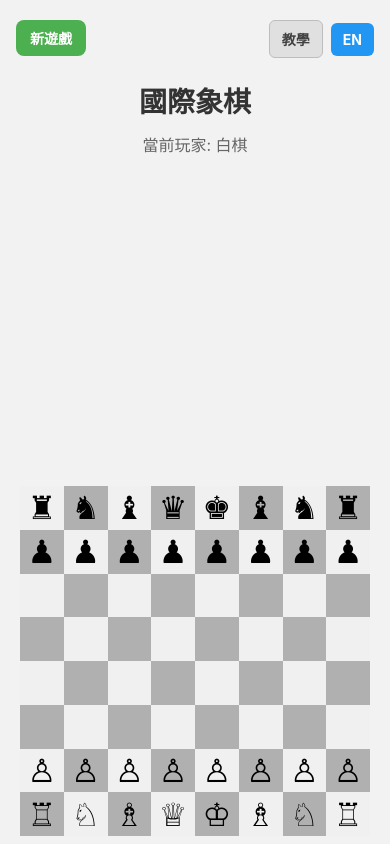
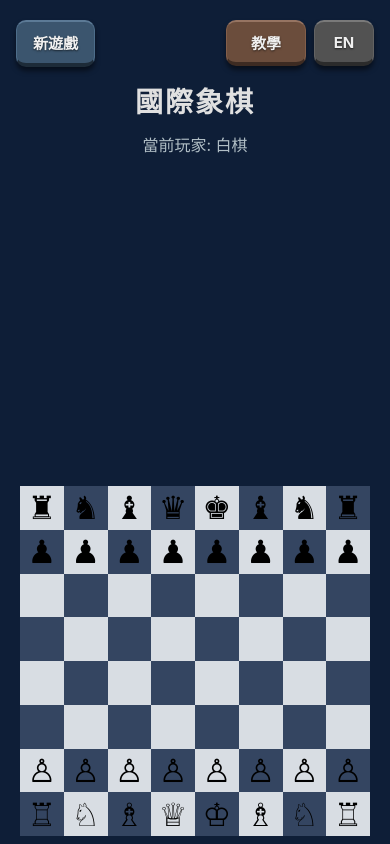
Before and after one commit to frog1014/chess, a React Native app: screen / in a window 390 px wide. Built offline with nearby package versions, Linux system fonts and the light colour scheme.

Commit message:
feat: bg color, btn, move history

```diff
--- a/App.tsx
+++ b/App.tsx
@@ -23,6 +23,5 @@ export default function App() {
 const styles = StyleSheet.create({
   container: {
     flex: 1,
-    backgroundColor: '#f2f2f2',
   },
 });
--- a/src/components/ChessBoard.tsx
+++ b/src/components/ChessBoard.tsx
@@ -19,10 +19,11 @@ interface ChessBoardProps {
   board: Board;
   selectedSquare: SelectedSquare | null;
   tutorialMode: boolean;
+  moveHistory?: Array<{ from: [number, number]; to: [number, number] }>;
   onSquarePress: (row: number, col: number) => void;
 }
 
-export function ChessBoard({ board, selectedSquare, tutorialMode, onSquarePress }: ChessBoardProps) {
+export function ChessBoard({ board, selectedSquare, tutorialMode, moveHistory = [], onSquarePress }: ChessBoardProps) {
   const renderPiece = (piece: BoardSquare) => {
     if (!piece) return '';
     return getPieceUnicode(piece.type, piece.color);
@@ -40,6 +41,10 @@ export function ChessBoard({ board, selectedSquare, tutorialMode, onSquarePress
   const isLegalTarget = (row: number, col: number) =>
     legalTargets.some((m) => m.row === row && m.col === col);
 
+  const lastMove = moveHistory && moveHistory.length > 0 ? moveHistory[moveHistory.length - 1] : null;
+  const isLastMoveFrom = (row: number, col: number) => lastMove && lastMove.from[0] === row && lastMove.from[1] === col;
+  const isLastMoveTo = (row: number, col: number) => lastMove && lastMove.to[0] === row && lastMove.to[1] === col;
+
   return (
     <View style={[styles.board, { width: BOARD_SIZE, height: BOARD_SIZE }]}>
       {board.map((row, rowIndex) => (
@@ -48,6 +53,8 @@ export function ChessBoard({ board, selectedSquare, tutorialMode, onSquarePress
             const isLight = (rowIndex + colIndex) % 2 === 0;
             const isSelected = isSquareSelected(rowIndex, colIndex);
             const showLegal = isLegalTarget(rowIndex, colIndex);
+            const isLastFrom = isLastMoveFrom(rowIndex, colIndex);
+            const isLastTo = isLastMoveTo(rowIndex, colIndex);
 
             return (
               <TouchableOpacity
@@ -56,12 +63,15 @@ export function ChessBoard({ board, selectedSquare, tutorialMode, onSquarePress
                   styles.square,
                   { width: SQUARE_SIZE, height: SQUARE_SIZE },
                   isLight ? styles.lightSquare : styles.darkSquare,
+                  isSelected && styles.selectedSquare,
+                  (isLastFrom || isLastTo) && styles.lastMoveSquare,
                   showLegal && styles.legalMoveSquare,
-                  isSelected && styles.selectedSquare,
                 ]}
                 onPress={() => onSquarePress(rowIndex, colIndex)}
               >
                 <Text style={styles.piece}>{renderPiece(piece)}</Text>
+                {isLastFrom && <Text style={styles.moveNumber}>1</Text>}
+                {isLastTo && <Text style={styles.moveNumber}>2</Text>}
               </TouchableOpacity>
             );
           })}
@@ -83,10 +93,10 @@ const styles = StyleSheet.create({
     alignItems: 'center',
   },
   lightSquare: {
-    backgroundColor: '#f0f0f0',
+    backgroundColor: '#D8DDE3',
   },
   darkSquare: {
-    backgroundColor: '#b0b0b0',
+    backgroundColor: '#344561',
   },
   legalMoveSquare: {
     backgroundColor: 'rgba(76, 175, 80, 0.45)',
@@ -95,6 +105,24 @@ const styles = StyleSheet.create({
     backgroundColor: '#BACA44',
     opacity: 0.85,
   },
+  lastMoveSquare: {
+    backgroundColor: 'rgba(237, 99, 135, 0.6)',
+  },
+  moveNumber: {
+    position: 'absolute',
+    fontSize: 12,
+    fontWeight: 'bold',
+    color: 'white',
+    backgroundColor: 'rgba(8, 8, 8, 0.8)',
+    borderRadius: 12,
+    width: 16,
+    height: 16,
+    textAlign: 'center',
+    lineHeight: 16,
+    bottom: 4,
+    right: 4,
+    opacity: 0.8,
+  },
   piece: {
     fontSize: 32,
   },
--- a/src/screens/PlayScreen.tsx
+++ b/src/screens/PlayScreen.tsx
@@ -186,6 +186,7 @@ export function PlayScreen() {
           board={gameState.board}
           selectedSquare={selectedSquare}
           tutorialMode={tutorialMode}
+          moveHistory={gameState.moveHistory}
           onSquarePress={handleSquarePress}
         />
       </View>
@@ -196,7 +197,7 @@ export function PlayScreen() {
 const styles = StyleSheet.create({
   container: {
     flex: 1,
-    backgroundColor: '#f2f2f2',
+    backgroundColor: '#0E1E37',
     paddingTop: 24
   },
   upperContent: {
@@ -209,23 +210,29 @@ const styles = StyleSheet.create({
   },
   title: {
     fontSize: 28,
-    fontWeight: 'bold',
+    fontWeight: '800',
     marginBottom: 12,
-    color: '#333',
+    color: '#E0E0E0',
     textAlign: 'center',
+    letterSpacing: 2,
   },
   newGameTopLeft: {
     position: 'absolute',
     top: 20,
     left: 16,
     zIndex: 2,
-    backgroundColor: '#4CAF50',
+    backgroundColor: '#4E9F3D',
     paddingHorizontal: 14,
     paddingVertical: 8,
     borderRadius: 8,
+    elevation: 15,
+    shadowColor: '#fff',
+    shadowOpacity: 0.4,
+    shadowRadius: 10,
+    shadowOffset: { width: 0, height: 5 },
   },
   newGameTopLeftText: {
-    color: 'white',
+    color: '#f5f5f5',
     fontSize: 14,
     fontWeight: 'bold',
   },
@@ -239,19 +246,23 @@ const styles = StyleSheet.create({
     gap: 8,
   },
   tutorialButton: {
-    backgroundColor: '#e0e0e0',
-    paddingHorizontal: 12,
+    backgroundColor: '#c8926b',
+    paddingHorizontal: 16,
     paddingVertical: 8,
-    borderRadius: 6,
-    borderWidth: 1,
-    borderColor: '#bdbdbd',
+    borderRadius: 8,
+    borderWidth: 0,
+    elevation: 8,
+    shadowColor: '#fff',
+    shadowOpacity: 0.3,
+    shadowRadius: 8,
+    shadowOffset: { width: 0, height: 4 },
   },
   tutorialButtonOn: {
-    backgroundColor: '#FF9800',
-    borderColor: '#F57C00',
+    backgroundColor: '#c8926b',
+    borderColor: '#a0714a',
   },
   tutorialButtonText: {
-    color: '#424242',
+    color: '#2d2d2d',
     fontSize: 14,
     fontWeight: 'bold',
   },
@@ -259,13 +270,18 @@ const styles = StyleSheet.create({
     color: 'white',
   },
   languageButton: {
-    backgroundColor: '#2196F3',
-    paddingHorizontal: 12,
+    backgroundColor: '#9e9e9e',
+    paddingHorizontal: 16,
     paddingVertical: 8,
-    borderRadius: 6,
+    borderRadius: 8,
+    elevation: 8,
+    shadowColor: '#fff',
+    shadowOpacity: 0.3,
+    shadowRadius: 8,
+    shadowOffset: { width: 0, height: 4 },
   },
   languageButtonText: {
-    color: 'white',
+    color: '#2d2d2d',
     fontSize: 14,
     fontWeight: 'bold',
   },
@@ -277,7 +293,7 @@ const styles = StyleSheet.create({
   },
   turnText: {
     fontSize: 16,
-    color: '#666',
+    color: '#b0bec5',
     textAlign: 'center',
     marginBottom: 6,
   },
@@ -297,7 +313,6 @@ const styles = StyleSheet.create({
     alignItems: 'center',
     paddingTop: 8,
     paddingBottom: 8,
-    backgroundColor: '#f2f2f2',
   },
   pieceTutorialBlock: {
     marginTop: 8,
@@ -306,13 +321,13 @@ const styles = StyleSheet.create({
   },
   pieceTutorialRules: {
     fontSize: 13,
-    color: '#1565C0',
+    color: '#64b5f6',
     lineHeight: 20,
     textAlign: 'center',
   },
   pieceTutorialSituation: {
     fontSize: 13,
-    color: '#0D47A1',
+    color: '#81c784',
     fontWeight: '600',
     lineHeight: 20,
     marginTop: 6,
@@ -320,7 +335,7 @@ const styles = StyleSheet.create({
   },
   selectedPieceText: {
     fontSize: 16,
-    color: '#333',
+    color: '#ffffff',
     fontWeight: '600',
     textAlign: 'center',
   },
@@ -335,4 +350,115 @@ const styles = StyleSheet.create({
   noMovesTitle: {
     fontWeight: '700',
   },
+
+  // 1. 新遊戲按鈕 (維持基準)
+  newGameTopLeft: {
+    position: 'absolute',
+    top: 20,
+    left: 16,
+    zIndex: 2,
+    backgroundColor: '#3b556e',
+    paddingHorizontal: 16,
+    paddingVertical: 10,
+    borderRadius: 10,
+    borderTopWidth: 2,
+    borderTopColor: '#5c7a96',
+    borderBottomWidth: 4,
+    borderBottomColor: '#1d2b38',
+    borderLeftWidth: 1,
+    borderLeftColor: '#4d6d8a',
+    borderRightWidth: 1,
+    borderRightColor: '#4d6d8a',
+    elevation: 10,
+    shadowColor: '#000',
+    shadowOpacity: 0.5,
+    shadowRadius: 5,
+    shadowOffset: { width: 0, height: 4 },
+  },
+  newGameTopLeftText: {
+    color: '#F0F0F0',
+    fontSize: 15,
+    fontWeight: 'bold',
+    includeFontPadding: false, // 移除字體預設邊距
+    textAlignVertical: 'center',
+    textShadowColor: 'rgba(0, 0, 0, 0.6)',
+    textShadowOffset: { width: 0, height: 1 },
+    textShadowRadius: 2,
+  },
+
+  // 2. 教學按鈕 (固定寬高避免跳動)
+  tutorialButton: {
+    backgroundColor: '#6b4d3c',
+    borderRadius: 10,
+    minWidth: 80,               // 鎖定寬度
+    height: 46,                 // 鎖定高度
+    justifyContent: 'center',
+    alignItems: 'center',
+    borderTopWidth: 2,
+    borderTopColor: '#967462',
+    borderBottomWidth: 4,
+    borderBottomColor: '#3d2b22',
+    borderLeftWidth: 1,
+    borderLeftColor: '#825e4a',
+    borderRightWidth: 1,
+    borderRightColor: '#825e4a',
+    elevation: 10,
+    shadowColor: '#000',
+    shadowOpacity: 0.5,
+    shadowRadius: 5,
+    shadowOffset: { width: 0, height: 4 },
+  },
+  tutorialButtonOn: {
+    backgroundColor: '#8D6E63',
+    borderTopColor: '#D7CCC8',
+    borderBottomColor: '#5D4037',
+    borderLeftColor: '#A1887F',
+    borderRightColor: '#A1887F',
+    // 這裡不寫邊框寬度，它會自動沿用 tutorialButton 的數值
+  },
+  tutorialButtonText: {
+    color: '#F0F0F0',
+    fontSize: 15,
+    fontWeight: 'bold',
+    includeFontPadding: false, // 關鍵：防止 Android 字體換行/位移
+    textAlignVertical: 'center',
+    textAlign: 'center',
+    textShadowColor: 'rgba(0, 0, 0, 0.6)',
+    textShadowOffset: { width: 0, height: 1 },
+    textShadowRadius: 2,
+  },
+
+  // 3. 語言按鈕 (固定寬高避免切換跳動)
+  languageButton: {
+    backgroundColor: '#525252',
+    borderRadius: 10,
+    minWidth: 60,               // 鎖定寬度，足以容納 EN 與 繁中
+    height: 46,                 // 鎖定高度
+    justifyContent: 'center',
+    alignItems: 'center',
+    borderTopWidth: 2,
+    borderTopColor: '#7a7a7a',
+    borderBottomWidth: 4,
+    borderBottomColor: '#2b2b2b',
+    borderLeftWidth: 1,
+    borderLeftColor: '#636363',
+    borderRightWidth: 1,
+    borderRightColor: '#636363',
+    elevation: 8,
+    shadowColor: '#000',
+    shadowOpacity: 0.5,
+    shadowRadius: 5,
+    shadowOffset: { width: 0, height: 4 },
+  },
+  languageButtonText: {
+    color: '#F0F0F0',
+    fontSize: 15,
+    fontWeight: 'bold',
+    includeFontPadding: false, // 關鍵：解決切換語系時的高低落差
+    textAlignVertical: 'center',
+    textAlign: 'center',
+    textShadowColor: 'rgba(0, 0, 0, 0.6)',
+    textShadowOffset: { width: 0, height: 1 },
+    textShadowRadius: 2,
+  },
 });
```
Also changed, not shown: image_29aaf82a.png (added).
